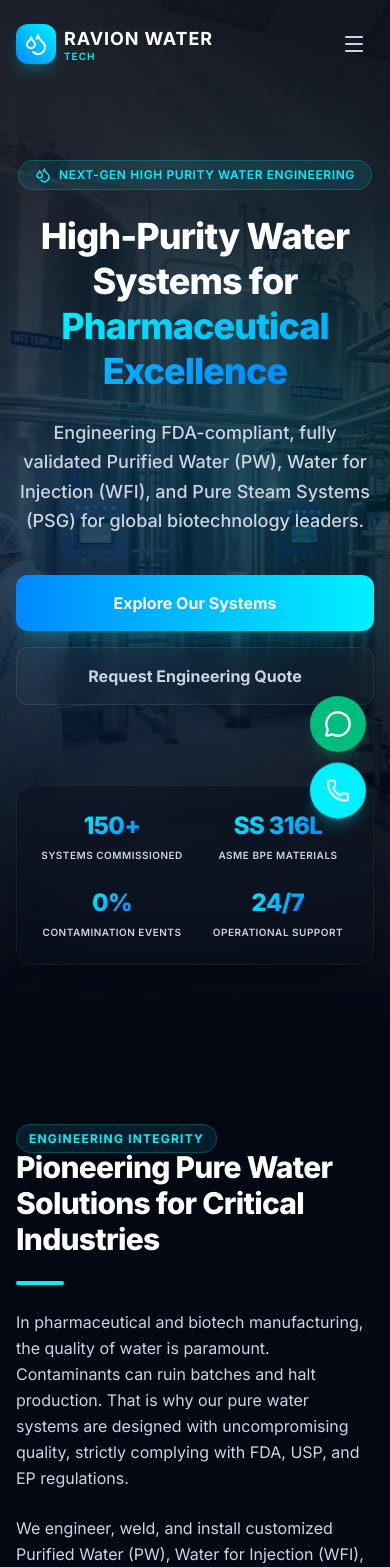
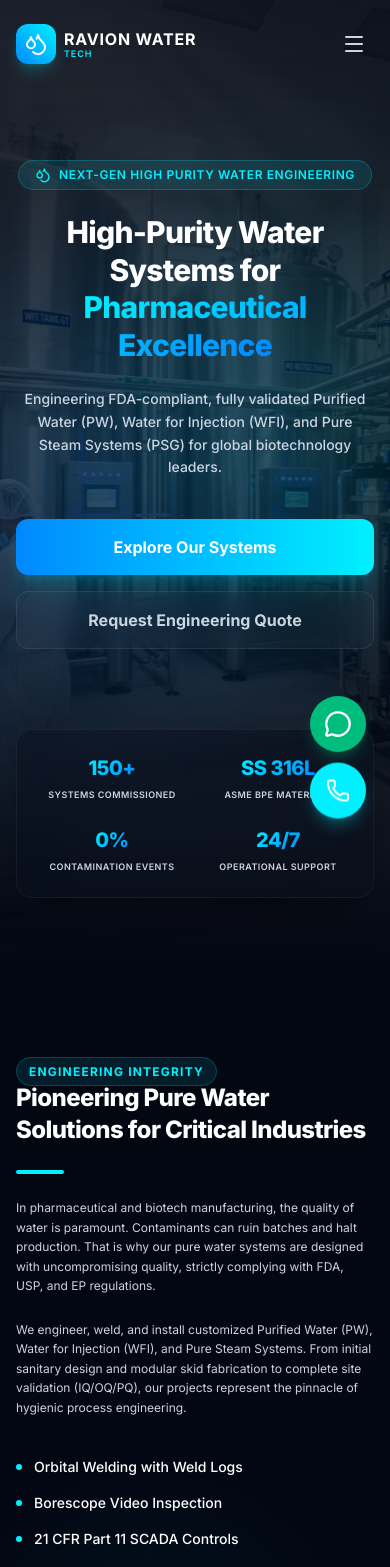
Before and after one commit to ravionwater/ravionwater.in, a Next.js app: page / in a window 390 px wide. Shown: the top 1567 px of the page. Built offline with nearby package versions, Linux system fonts and the light colour scheme.

Commit message:
Reduce font sizes and change carousel image scaling to fit complete skids

```diff
--- a/src/app/page.tsx
+++ b/src/app/page.tsx
@@ -70,7 +70,7 @@ export default function Home() {
             initial={{ opacity: 0, y: 20 }}
             animate={{ opacity: 1, y: 0 }}
             transition={{ duration: 0.8, delay: 0.1 }}
-            className="text-4xl sm:text-5xl lg:text-6xl font-extrabold tracking-tight text-white mb-6 leading-tight max-w-5xl mx-auto"
+            className="text-3xl sm:text-4xl lg:text-5xl font-extrabold tracking-tight text-white mb-6 leading-tight max-w-5xl mx-auto"
           >
             High-Purity Water Systems for{" "}
             <span className="text-gradient-cyan-blue">Pharmaceutical Excellence</span>
@@ -80,7 +80,7 @@ export default function Home() {
             initial={{ opacity: 0, y: 20 }}
             animate={{ opacity: 1, y: 0 }}
             transition={{ duration: 0.8, delay: 0.2 }}
-            className="text-lg sm:text-xl text-brand-light max-w-3xl mx-auto mb-10 leading-relaxed font-medium"
+            className="text-sm sm:text-base text-brand-light max-w-3xl mx-auto mb-10 leading-relaxed font-medium"
           >
             Engineering FDA-compliant, fully validated Purified Water (PW), Water for Injection (WFI), and Pure Steam Systems (PSG) for global biotechnology leaders.
           </motion.p>
@@ -119,10 +119,10 @@ export default function Home() {
               { val: "24/7", label: "Operational Support" }
             ].map((stat, idx) => (
               <div key={idx} className="text-center">
-                <div className="text-2xl sm:text-3xl font-extrabold text-white tracking-tight">
+                <div className="text-xl sm:text-2xl font-extrabold text-white tracking-tight">
                   <span className="text-gradient-cyan-blue">{stat.val}</span>
                 </div>
-                <div className="text-[10px] sm:text-xs font-semibold text-brand-light uppercase tracking-wider mt-1.5">
+                <div className="text-[9px] sm:text-xs font-semibold text-brand-light uppercase tracking-wider mt-1.5">
                   {stat.label}
                 </div>
               </div>
@@ -143,14 +143,14 @@ export default function Home() {
               <span className="text-xs font-bold tracking-widest text-brand-cyan uppercase bg-brand-cyan/10 border border-brand-cyan/20 px-3 py-1.5 rounded-full">
                 Engineering Integrity
               </span>
-              <h2 className="text-3xl sm:text-4xl font-extrabold text-white tracking-tight">
+              <h2 className="text-2xl sm:text-3xl font-extrabold text-white tracking-tight">
                 Pioneering Pure Water Solutions for Critical Industries
               </h2>
               <div className="w-12 h-1 bg-brand-cyan rounded-full"></div>
-              <p className="text-brand-light leading-relaxed">
+              <p className="text-xs sm:text-sm text-brand-light leading-relaxed">
                 In pharmaceutical and biotech manufacturing, the quality of water is paramount. Contaminants can ruin batches and halt production. That is why our pure water systems are designed with uncompromising quality, strictly complying with FDA, USP, and EP regulations.
               </p>
-              <p className="text-brand-light leading-relaxed">
+              <p className="text-xs sm:text-sm text-brand-light leading-relaxed">
                 We engineer, weld, and install customized Purified Water (PW), Water for Injection (WFI), and Pure Steam Systems. From initial sanitary design and modular skid fabrication to complete site validation (IQ/OQ/PQ), our projects represent the pinnacle of hygienic process engineering.
               </p>
 
@@ -258,11 +258,11 @@ export default function Home() {
             <span className="text-xs font-bold tracking-widest text-brand-cyan uppercase bg-brand-cyan/10 border border-brand-cyan/20 px-3 py-1.5 rounded-full">
               Start Your Project
             </span>
-            <h2 className="text-3xl sm:text-4xl font-extrabold text-white tracking-tight mt-4">
+            <h2 className="text-2xl sm:text-3xl font-extrabold text-white tracking-tight mt-4">
               Connect With Our Engineering Team
             </h2>
             <div className="w-16 h-1 bg-brand-cyan mx-auto mt-4 rounded-full"></div>
-            <p className="mt-4 text-base text-brand-light font-medium">
+            <p className="mt-4 text-sm text-brand-light font-medium">
               Have specific engineering requirements or need assistance with loop design? Speak directly to our high-purity water process engineers.
             </p>
           </div>
@@ -271,10 +271,10 @@ export default function Home() {
             {/* Contact Details Panel */}
             <div className="lg:col-span-5 space-y-6 flex flex-col justify-between">
               <div className="space-y-6">
-                <h3 className="text-xl font-bold text-white">
+                <h3 className="text-lg font-bold text-white">
                   Corporate Office & Support
                 </h3>
-                <p className="text-sm text-brand-light leading-relaxed">
+                <p className="text-xs text-brand-light leading-relaxed">
                   We look forward to helping you design a compliant, robust, and low-lifecycle-cost pure water setup. Feel free to visit or drop us a line.
                 </p>
 
@@ -286,7 +286,7 @@ export default function Home() {
                     </div>
                     <div>
                       <span className="block text-[10px] uppercase font-bold text-brand-light">Corporate Office</span>
-                      <span className="text-sm font-bold text-white leading-relaxed">
+                      <span className="text-xs font-bold text-white leading-relaxed">
                         Plot No. 189, IDA Jeedimetla, Quthubullapur, Hyderabad, Telangana – 500055
                       </span>
                     </div>
@@ -299,7 +299,7 @@ export default function Home() {
                     </div>
                     <div>
                       <span className="block text-[10px] uppercase font-bold text-brand-light">Direct Call</span>
-                      <a href="tel:+919985479095" className="text-sm font-bold text-white hover:text-brand-cyan transition-colors">
+                      <a href="tel:+919985479095" className="text-xs font-bold text-white hover:text-brand-cyan transition-colors">
                         +91 99854 79095
                       </a>
                     </div>
@@ -312,7 +312,7 @@ export default function Home() {
                     </div>
                     <div>
                       <span className="block text-[10px] uppercase font-bold text-brand-light">Email Address</span>
-                      <a href="mailto:info@ravionwater.in" className="text-sm font-bold text-white hover:text-brand-cyan transition-colors">
+                      <a href="mailto:info@ravionwater.in" className="text-xs font-bold text-white hover:text-brand-cyan transition-colors">
                         info@ravionwater.in
                       </a>
                     </div>
@@ -325,7 +325,7 @@ export default function Home() {
                     </div>
                     <div>
                       <span className="block text-[10px] uppercase font-bold text-brand-light">Business Hours</span>
-                      <span className="text-sm font-bold text-white">
+                      <span className="text-xs font-bold text-white">
                         Mon - Sat: 9:00 AM - 6:00 PM (IST)
                       </span>
                     </div>
--- a/src/components/Header.tsx
+++ b/src/components/Header.tsx
@@ -43,10 +43,10 @@ export default function Header() {
               <Droplets className="w-6 h-6 text-white" />
             </div>
             <div className="flex flex-col">
-              <span className="text-lg font-bold tracking-wider text-white uppercase group-hover:text-brand-cyan transition-colors duration-300">
+              <span className="text-base font-bold tracking-wider text-white uppercase group-hover:text-brand-cyan transition-colors duration-300">
                 Ravion Water
               </span>
-              <span className="text-[10px] text-brand-sky uppercase tracking-widest font-semibold -mt-1">
+              <span className="text-[9px] text-brand-sky uppercase tracking-widest font-semibold -mt-1">
                 Tech
               </span>
             </div>
@@ -58,7 +58,7 @@ export default function Header() {
               <a
                 key={link.name}
                 href={link.href}
-                className="text-sm font-medium text-brand-light hover:text-brand-cyan transition-colors duration-300 relative py-1 after:absolute after:bottom-0 after:left-0 after:right-0 after:h-0.5 after:bg-brand-cyan after:scale-x-0 hover:after:scale-x-100 after:origin-right hover:after:origin-left after:transition-transform after:duration-300"
+                className="text-xs font-medium text-brand-light hover:text-brand-cyan transition-colors duration-300 relative py-1 after:absolute after:bottom-0 after:left-0 after:right-0 after:h-0.5 after:bg-brand-cyan after:scale-x-0 hover:after:scale-x-100 after:origin-right hover:after:origin-left after:transition-transform after:duration-300"
               >
                 {link.name}
               </a>
```
Also changed, not shown: src/components/ShowcaseCarousel.tsx (+10 -10 lines).
